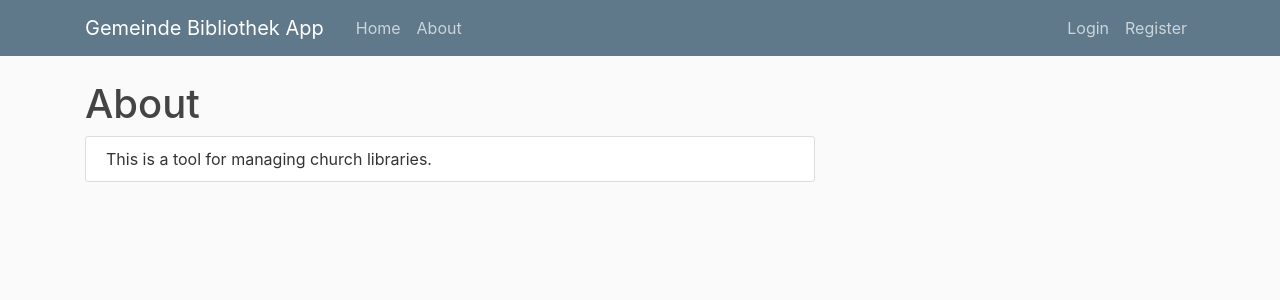
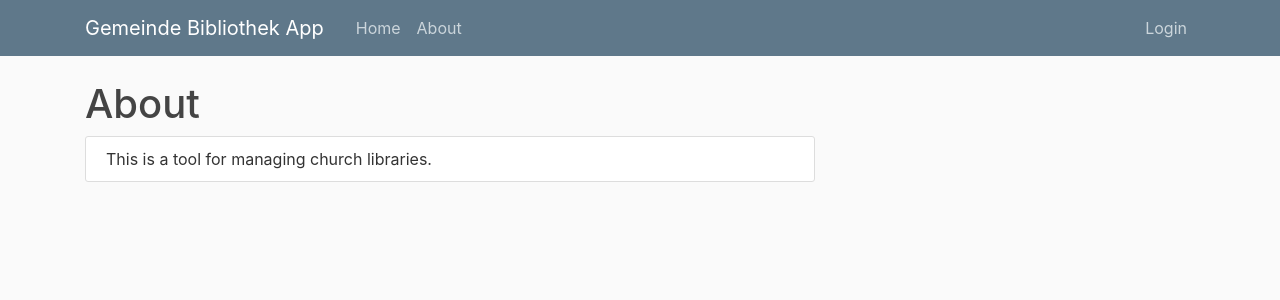
Before and after one commit to bodowd/gemeindelibrary, a Flask app: page /about in a window 1280 px wide. Shown: the top 300 px of the page. Run offline with Flask 2, Linux system fonts and the light colour scheme; parts of the project's set-up code (start-up, migrations or seed data) failed here and were passed over; some libraries are stand-ins or nearby versions.

Commit message:
remove register from navbar so that not easy for just anyone to register

```diff
--- a/gemlibapp/templates/layout.html
+++ b/gemlibapp/templates/layout.html
@@ -50,7 +50,6 @@
                         <a class="nav-item nav-link" href="{{ url_for('users.logout') }}">Logout</a>
                     {% else %}
                         <a class="nav-item nav-link" href="{{ url_for('users.login') }}">Login</a>
-                        <a class="nav-item nav-link" href="{{ url_for('users.register') }}">Register</a>
                     {% endif%}
                 </div>
             </div>
```
